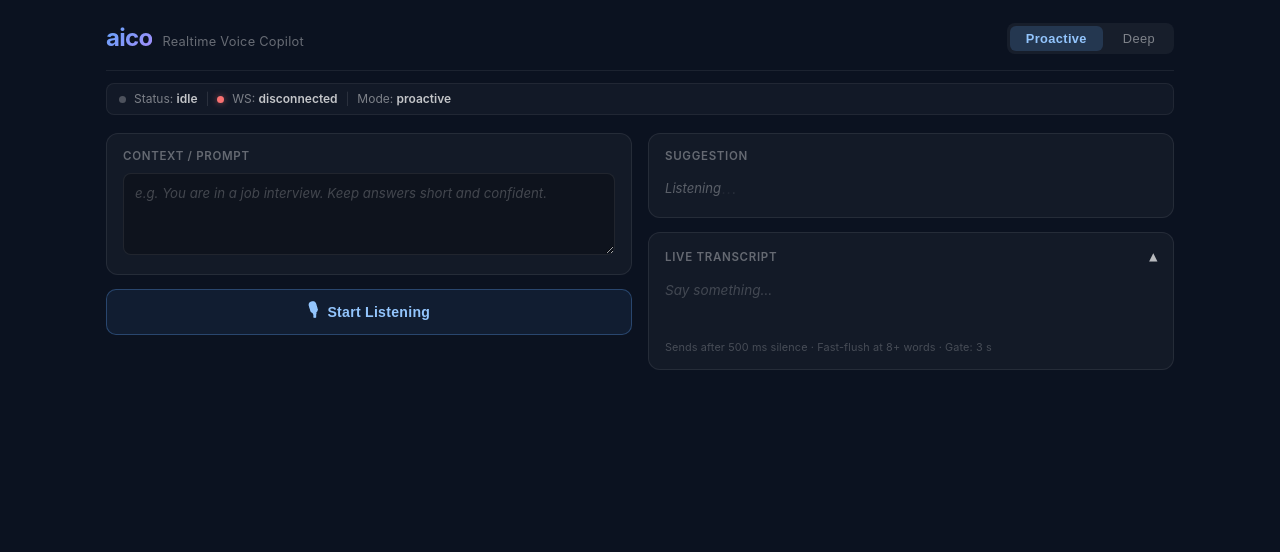
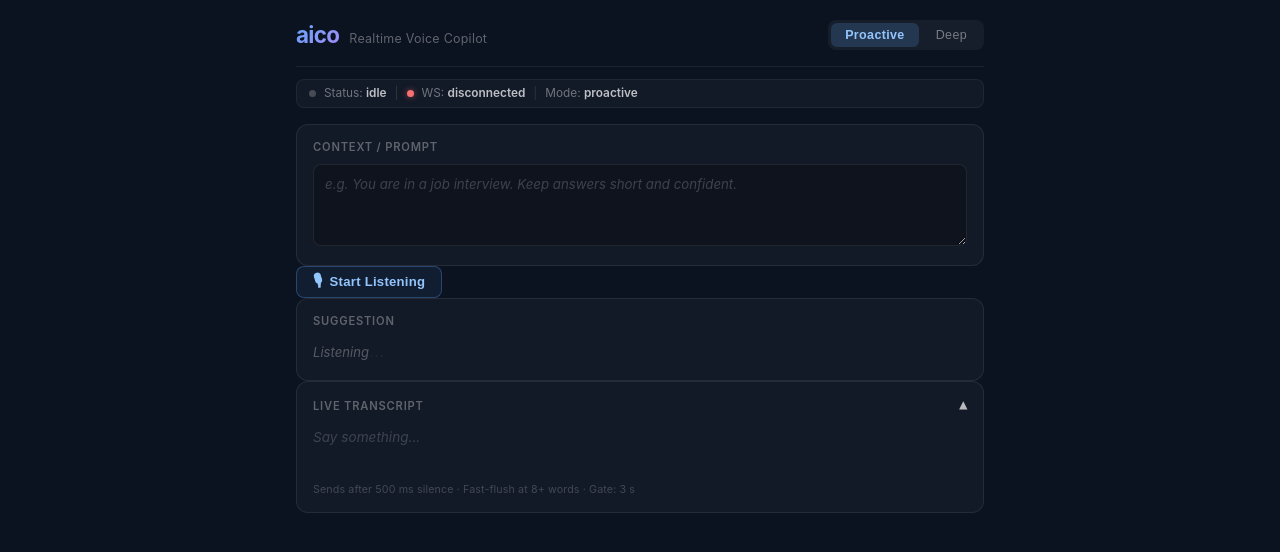
Before and after one commit to hosseinayoubi/aicov, a React (Vite) app: page / in a window 1280 px wide. Shown: the top 552 px of the page. Built offline with nearby package versions, Linux system fonts and the light colour scheme.

Commit message:
Update styles.css

```diff
--- a/src/styles.css
+++ b/src/styles.css
@@ -1,6 +1,5 @@
 /* ═══════════════════════════════════════════════════════════════════════════
    aico – Realtime Voice Copilot  |  Global Styles
-   Dark theme, base bg: #0b1220
    ═══════════════════════════════════════════════════════════════════════════ */
 
 /* ── Reset / base ─────────────────────────────────────────────────────────── */
@@ -30,7 +29,7 @@
   display: flex;
   flex-direction: column;
   min-height: 100vh;
-  max-width: 1100px;
+  max-width: 720px;       /* single-column max width */
   margin: 0 auto;
   padding: 0 16px 48px;
 }
@@ -40,10 +39,10 @@
   display: flex;
   align-items: center;
   justify-content: space-between;
-  padding: 20px 0 14px;
+  padding: 18px 0 14px;
   border-bottom: 1px solid rgba(255, 255, 255, 0.07);
   margin-bottom: 12px;
-  gap: 16px;
+  gap: 12px;
   flex-wrap: wrap;
 }
 
@@ -51,13 +50,13 @@
   display: flex;
   align-items: baseline;
   gap: 10px;
+  flex-shrink: 0;
 }
 
 .logo {
-  font-size: 1.5rem;
+  font-size: 1.4rem;
   font-weight: 700;
   letter-spacing: -0.03em;
-  color: #fff;
   background: linear-gradient(135deg, #60a5fa 0%, #a78bfa 100%);
   -webkit-background-clip: text;
   -webkit-text-fill-color: transparent;
@@ -65,16 +64,23 @@
 }
 
 .tagline {
-  font-size: 0.8rem;
-  color: rgba(255, 255, 255, 0.38);
+  font-size: 0.78rem;
+  color: rgba(255, 255, 255, 0.35);
   letter-spacing: 0.02em;
-  font-weight: 400;
+}
+
+/* ── Header right side: mode toggle + mic button ─────────────────────────── */
+.headerControls {
+  display: flex;
+  align-items: center;
+  gap: 10px;
+  flex-wrap: wrap;
 }
 
 /* ── Mode toggle ──────────────────────────────────────────────────────────── */
 .modeToggle {
   display: flex;
-  gap: 4px;
+  gap: 3px;
   background: rgba(255, 255, 255, 0.05);
   border-radius: 8px;
   padding: 3px;
@@ -83,12 +89,12 @@
 .modeBtn {
   background: transparent;
   border: none;
-  color: rgba(255, 255, 255, 0.45);
+  color: rgba(255, 255, 255, 0.42);
   cursor: pointer;
-  font-size: 0.8rem;
+  font-size: 0.78rem;
   font-weight: 500;
   letter-spacing: 0.03em;
-  padding: 5px 16px;
+  padding: 5px 14px;
   border-radius: 6px;
   transition: background 0.15s, color 0.15s;
   white-space: nowrap;
@@ -105,32 +111,81 @@
   font-weight: 600;
 }
 
+/* ── Mic button (in header) ───────────────────────────────────────────────── */
+.micBtn {
+  display: flex;
+  align-items: center;
+  gap: 7px;
+  padding: 7px 16px;
+  border-radius: 8px;
+  border: 1px solid rgba(96, 165, 250, 0.3);
+  background: rgba(96, 165, 250, 0.08);
+  color: #93c5fd;
+  font-size: 0.82rem;
+  font-weight: 600;
+  cursor: pointer;
+  letter-spacing: 0.02em;
+  white-space: nowrap;
+  transition: background 0.15s, border-color 0.15s, color 0.15s, box-shadow 0.15s;
+}
+
+.micBtn:hover:not(.micDisabled) {
+  background: rgba(96, 165, 250, 0.15);
+  border-color: rgba(96, 165, 250, 0.5);
+  box-shadow: 0 0 14px rgba(96, 165, 250, 0.12);
+}
+
+.micBtn.micActive {
+  background: rgba(248, 113, 113, 0.1);
+  border-color: rgba(248, 113, 113, 0.4);
+  color: #fca5a5;
+  animation: pulseRing 2s ease-in-out infinite;
+}
+
+.micBtn.micActive:hover {
+  background: rgba(248, 113, 113, 0.18);
+  border-color: rgba(248, 113, 113, 0.6);
+}
+
+.micBtn.micDisabled {
+  opacity: 0.3;
+  cursor: not-allowed;
+}
+
+.micIcon {
+  font-size: 1rem;
+  line-height: 1;
+}
+
+@keyframes pulseRing {
+  0%, 100% { box-shadow: 0 0 0 0 rgba(248, 113, 113, 0.0); }
+  50%       { box-shadow: 0 0 0 5px rgba(248, 113, 113, 0.1); }
+}
+
 /* ── Status bar ───────────────────────────────────────────────────────────── */
 .statusBar {
   display: flex;
   align-items: center;
   gap: 8px;
-  font-size: 0.75rem;
-  color: rgba(255, 255, 255, 0.45);
-  padding: 6px 12px;
+  font-size: 0.74rem;
+  color: rgba(255, 255, 255, 0.4);
+  padding: 5px 12px;
   background: rgba(255, 255, 255, 0.03);
   border: 1px solid rgba(255, 255, 255, 0.06);
   border-radius: 8px;
-  margin-bottom: 18px;
+  margin-bottom: 16px;
   flex-wrap: wrap;
 }
 
 .statusBar b {
-  color: rgba(255, 255, 255, 0.75);
+  color: rgba(255, 255, 255, 0.72);
   font-weight: 600;
 }
 
 .statusSep {
-  color: rgba(255, 255, 255, 0.15);
-  font-weight: 300;
+  color: rgba(255, 255, 255, 0.12);
 }
 
-/* Status dots */
 .statusDot {
   width: 7px;
   height: 7px;
@@ -139,27 +194,14 @@
   flex-shrink: 0;
 }
 
-.statusDot.gray   { background: rgba(255, 255, 255, 0.25); }
+.statusDot.gray   { background: rgba(255, 255, 255, 0.22); }
 .statusDot.green  { background: #4ade80; box-shadow: 0 0 6px #4ade8088; }
 .statusDot.yellow { background: #facc15; box-shadow: 0 0 6px #facc1588; }
 .statusDot.blue   { background: #60a5fa; box-shadow: 0 0 6px #60a5fa88; }
 .statusDot.red    { background: #f87171; box-shadow: 0 0 6px #f8717188; }
 
-/* ── Main grid ────────────────────────────────────────────────────────────── */
-.mainGrid {
-  display: grid;
-  grid-template-columns: 1fr 1fr;
-  gap: 16px;
-  align-items: start;
-}
-
-@media (max-width: 680px) {
-  .mainGrid {
-    grid-template-columns: 1fr;
-  }
-}
-
-.col {
+/* ── Single-column main stack ────────────────────────────────────────────── */
+.mainStack {
   display: flex;
   flex-direction: column;
   gap: 14px;
@@ -174,21 +216,21 @@
 }
 
 .cardTitle {
-  font-size: 0.72rem;
+  font-size: 0.7rem;
   font-weight: 600;
-  letter-spacing: 0.06em;
+  letter-spacing: 0.07em;
   text-transform: uppercase;
-  color: rgba(255, 255, 255, 0.35);
+  color: rgba(255, 255, 255, 0.32);
   margin-bottom: 10px;
 }
 
-/* ── ChatBox (Context / Prompt) ───────────────────────────────────────────── */
+/* ── ChatBox ──────────────────────────────────────────────────────────────── */
 .promptLabel {
-  font-size: 0.72rem;
+  font-size: 0.7rem;
   font-weight: 600;
-  letter-spacing: 0.06em;
+  letter-spacing: 0.07em;
   text-transform: uppercase;
-  color: rgba(255, 255, 255, 0.35);
+  color: rgba(255, 255, 255, 0.32);
   margin-bottom: 8px;
 }
 
@@ -208,65 +250,12 @@
 }
 
 .promptTextarea::placeholder {
-  color: rgba(255, 255, 255, 0.22);
+  color: rgba(255, 255, 255, 0.2);
   font-style: italic;
 }
 
 .promptTextarea:focus {
-  border-color: rgba(96, 165, 250, 0.45);
-}
-
-/* ── Mic button ───────────────────────────────────────────────────────────── */
-.micBtn {
-  display: flex;
-  align-items: center;
-  justify-content: center;
-  gap: 9px;
-  width: 100%;
-  padding: 13px 20px;
-  border-radius: 10px;
-  border: 1px solid rgba(96, 165, 250, 0.3);
-  background: rgba(96, 165, 250, 0.08);
-  color: #93c5fd;
-  font-size: 0.88rem;
-  font-weight: 600;
-  cursor: pointer;
-  letter-spacing: 0.02em;
-  transition: background 0.18s, border-color 0.18s, color 0.18s, box-shadow 0.18s;
-}
-
-.micBtn:hover:not(.micDisabled) {
-  background: rgba(96, 165, 250, 0.15);
-  border-color: rgba(96, 165, 250, 0.5);
-  box-shadow: 0 0 16px rgba(96, 165, 250, 0.12);
-}
-
-.micBtn.micActive {
-  background: rgba(248, 113, 113, 0.1);
-  border-color: rgba(248, 113, 113, 0.4);
-  color: #fca5a5;
-  animation: pulseRing 2s ease-in-out infinite;
-}
-
-.micBtn.micActive:hover {
-  background: rgba(248, 113, 113, 0.18);
-  border-color: rgba(248, 113, 113, 0.6);
-  box-shadow: 0 0 16px rgba(248, 113, 113, 0.15);
-}
-
-.micBtn.micDisabled {
-  opacity: 0.35;
-  cursor: not-allowed;
-}
-
-.micIcon {
-  font-size: 1.1rem;
-  line-height: 1;
-}
-
-@keyframes pulseRing {
-  0%, 100% { box-shadow: 0 0 0 0 rgba(248, 113, 113, 0.0); }
-  50%       { box-shadow: 0 0 0 6px rgba(248, 113, 113, 0.1); }
+  border-color: rgba(96, 165, 250, 0.4);
 }
 
 /* ── Unsupported note ─────────────────────────────────────────────────────── */
@@ -276,48 +265,49 @@
   line-height: 1.5;
   padding: 8px 12px;
   background: rgba(251, 191, 36, 0.06);
-  border: 1px solid rgba(251, 191, 36, 0.15);
+  border: 1px solid rgba(251, 191, 36, 0.14);
   border-radius: 8px;
+  margin-top: 8px;
 }
 
-/* ── Transcript box (shared, used inside TranscriptPanel) ────────────────── */
+/* ── Transcript box ───────────────────────────────────────────────────────── */
 .transcriptBox {
   font-size: 0.85rem;
   line-height: 1.65;
   color: rgba(255, 255, 255, 0.78);
-  min-height: 52px;
+  min-height: 48px;
   word-break: break-word;
 }
 
 .placeholder {
-  color: rgba(255, 255, 255, 0.2);
+  color: rgba(255, 255, 255, 0.18);
   font-style: italic;
 }
 
 .hint {
   margin-top: 8px;
-  font-size: 0.68rem;
-  color: rgba(255, 255, 255, 0.22);
+  font-size: 0.67rem;
+  color: rgba(255, 255, 255, 0.2);
   letter-spacing: 0.01em;
 }
 
-/* ── Suggestion text (used inside SuggestionPanel) ───────────────────────── */
+/* ── Suggestion text ──────────────────────────────────────────────────────── */
 .suggestionText {
-  font-size: 0.9rem;
-  line-height: 1.65;
-  color: rgba(255, 255, 255, 0.88);
+  font-size: 0.92rem;
+  line-height: 1.7;
+  color: rgba(255, 255, 255, 0.9);
   word-break: break-word;
 }
 
-/* ── Listening / thinking state dots ─────────────────────────────────────── */
+/* ── Listening / thinking dots ────────────────────────────────────────────── */
 .listeningState {
   font-size: 0.82rem;
-  color: rgba(255, 255, 255, 0.3);
+  color: rgba(255, 255, 255, 0.28);
   font-style: italic;
   display: flex;
   align-items: center;
   gap: 1px;
-  min-height: 28px;
+  min-height: 26px;
 }
 
 .dot {
```
